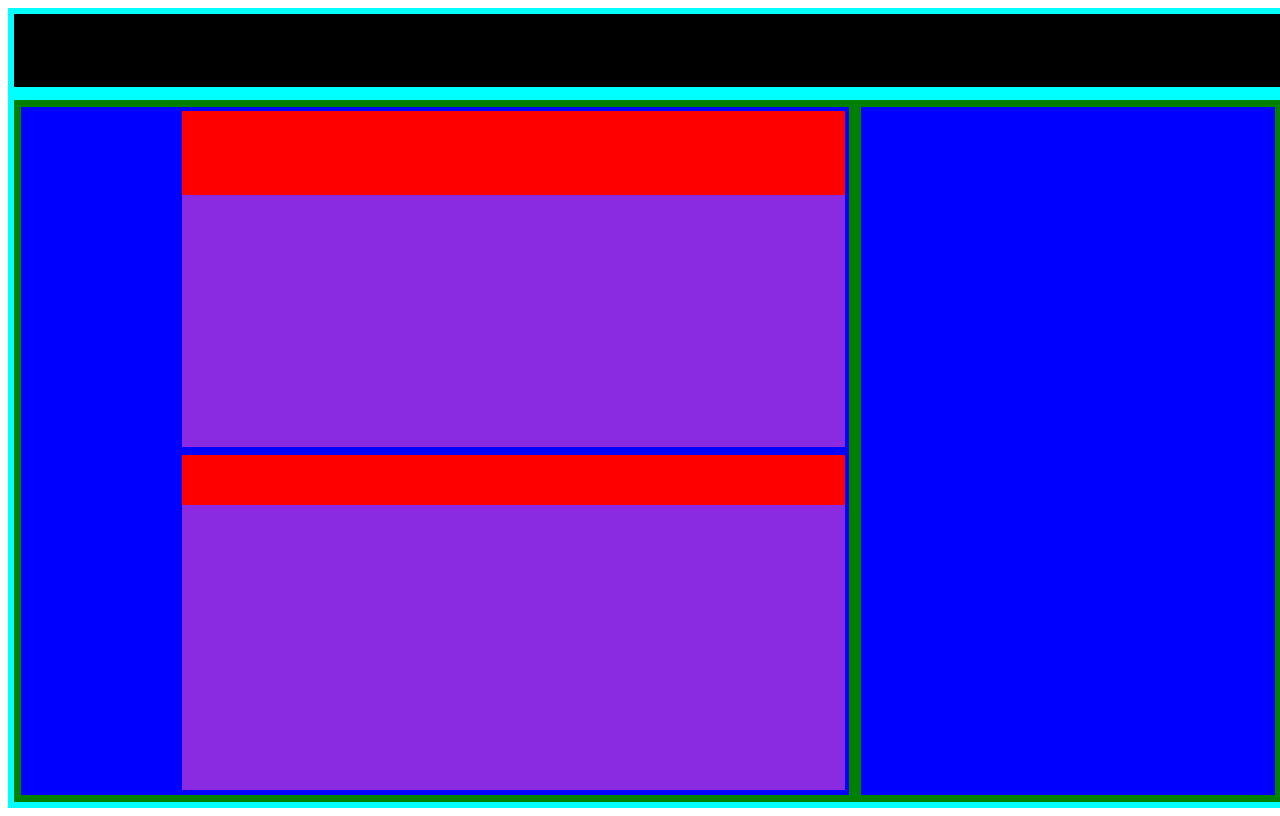
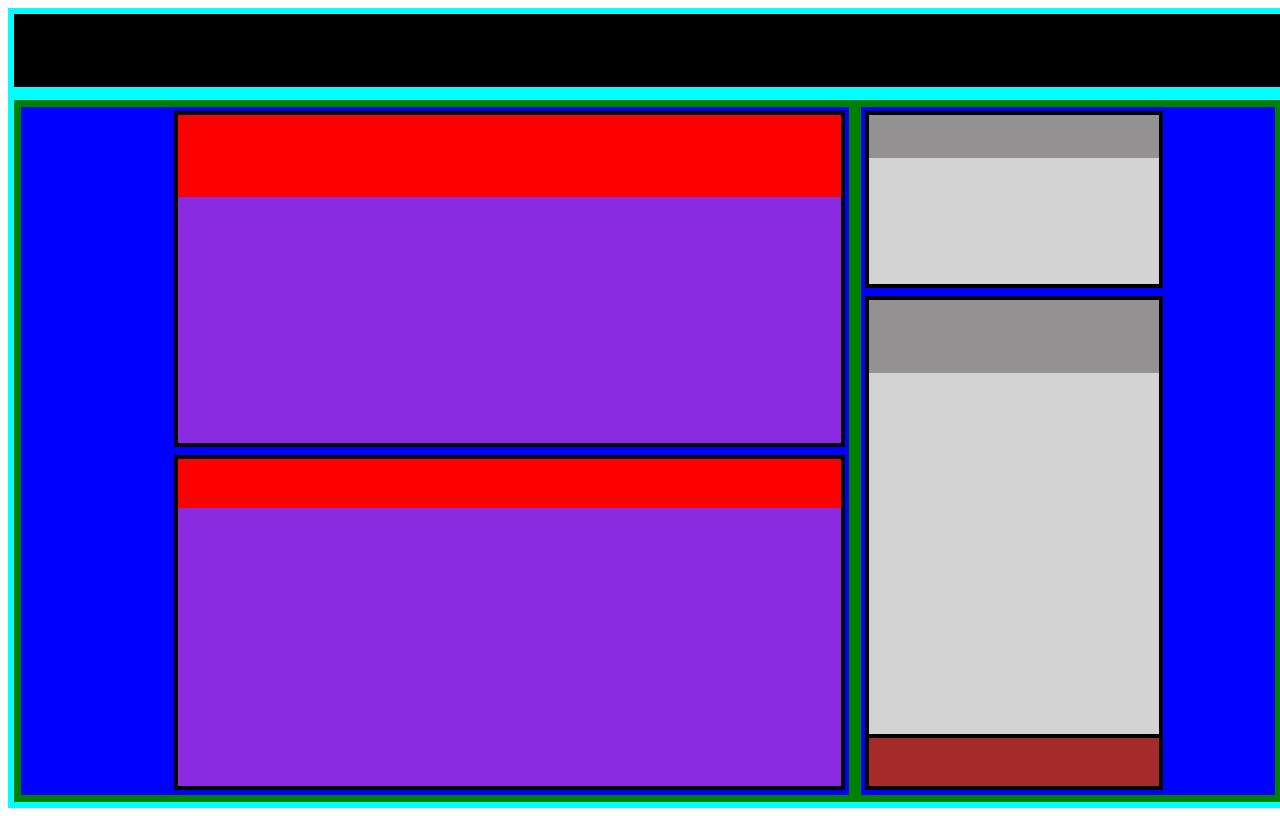
Before and after one commit to CyrusTapps/SocialMedia, a plain HTML site: page index.html in a window 1280 px wide. Drawn offline with Linux system fonts and the light colour scheme.

Commit message:
wireframe for aside column and borders

```diff
--- a/index.html
+++ b/index.html
@@ -23,7 +23,15 @@
                 </div>
             </section>
             <aside id="aside" class="aside">
-
+                <div id="sec3" class="sec3">
+                    <div id="sec3A"></div>
+                    <div id="sec3B"></div>
+                </div>
+                <div id="sec4" class="sec4">
+                    <div id="sec4A"></div>
+                    <div id="sec4B"></div>
+                    <div id="sec4C"></div>
+                </div>
 
 
 
--- a/styles.css
+++ b/styles.css
@@ -51,6 +51,7 @@ aside {
 
 }
 
+
 #sec1 {
     background-color: gray;
     height: 49.25%;
@@ -58,7 +59,8 @@ aside {
     margin: 0.5%;
     display: flex;
     flex-direction: column;
-    align-items:start;
+    align-items: center;
+    border: 4px solid black;
 
 }
 
@@ -67,31 +69,89 @@ aside {
     height: 49.25%;
     width: 80%;
     margin: 0.5%;
-    display:flex;
+    display: flex;
     flex-direction: column;
-    align-items:start;
+    align-items: center;
+    border: 4px solid black;
 }
 
-#sec1A{
+#sec1A {
     background-color: red;
-    width:100%;
-    height:25%;
+    width: 100%;
+    height: 25%;
 }
 
-#sec1B{
+#sec1B {
     background-color: blueviolet;
-    width:100%;
-    height:75%;
+    width: 100%;
+    height: 75%;
 }
 
-#sec2A{
+#sec2A {
     background-color: red;
-    width:100%;
-    height:15%;
+    width: 100%;
+    height: 15%;
 }
 
-#sec2B{
+#sec2B {
     background-color: blueviolet;
-    width:100%;
-    height:85%;
+    width: 100%;
+    height: 85%;
 }
+
+#sec3 {
+    height: 25%;
+    width: 70%;
+    align-items: start;
+    background-color: coral;
+    margin: 1%;
+    display: flex;
+    flex-direction: column;
+    border: 4px solid black;
+
+}
+
+#sec3A {
+    height: 25%;
+    width: 100%;
+    background-color: rgb(147, 145, 145);
+
+}
+
+#sec3B {
+    height: 75%;
+    width: 100%;
+    background-color: lightgrey;
+}
+
+#sec4 {
+    height: 72%;
+    width: 70%;
+    align-items: start;
+    background-color: coral;
+    margin: 1%;
+    display: flex;
+    flex-direction: column;
+    border: 4px solid black;
+
+}
+
+#sec4A {
+    height: 15%;
+    width: 100%;
+    background-color: rgb(147, 145, 145);
+
+}
+
+#sec4B {
+    height: 75%;
+    width: 100%;
+    background-color: lightgray;
+}
+
+#sec4C {
+    height: 10%;
+    width: 100%;
+    background-color: brown;
+    border-top: 4px solid black;
+}
```
